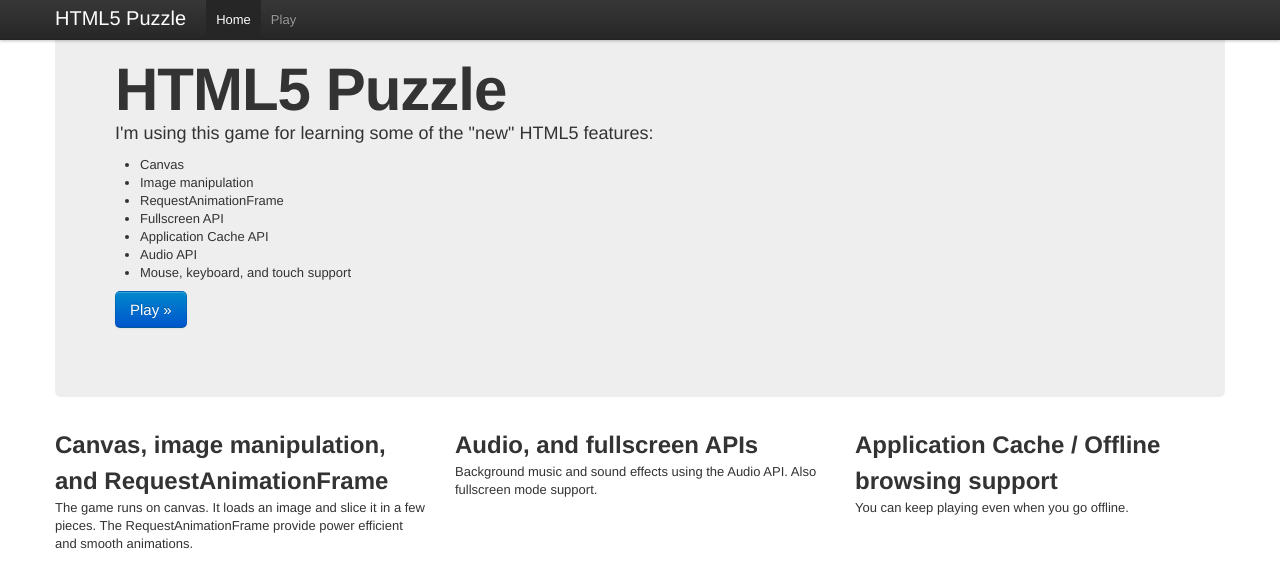
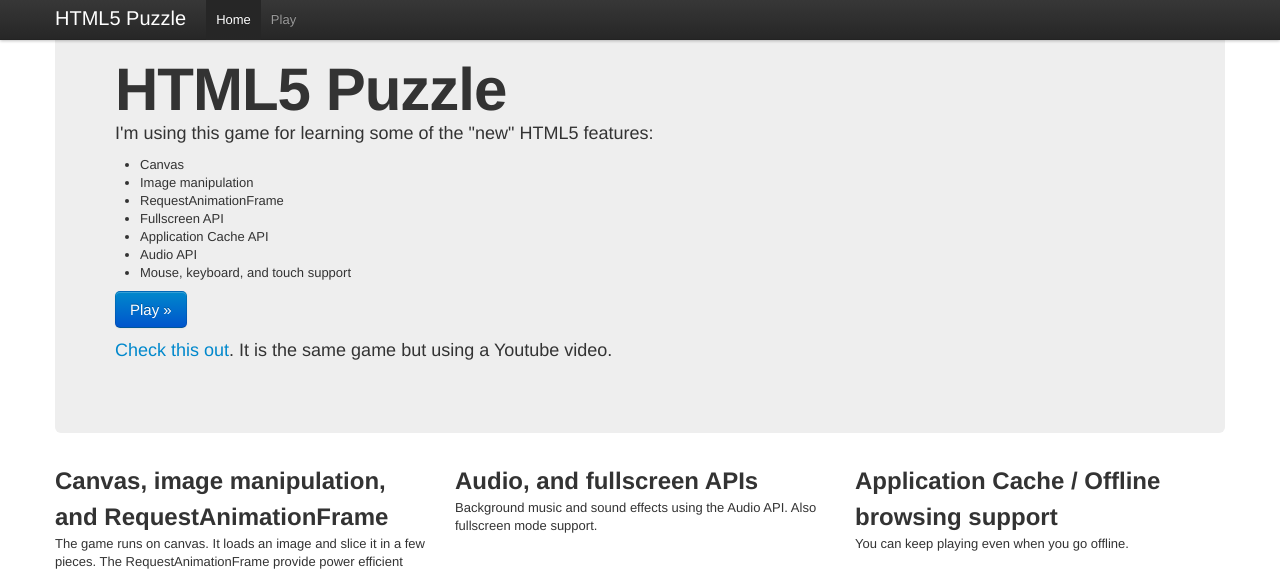
Before and after one commit to edse/puzzle, a plain HTML site: page index.html in a window 1280 px wide. Shown: the top 572 px of the page. Drawn offline with nearby package versions, Linux system fonts and the light colour scheme.

Commit message:
add link to video puzzle

```diff
--- a/index.html
+++ b/index.html
@@ -69,7 +69,7 @@
           <li>Mouse, keyboard, and touch support</li>
         </ul>
         <p><a class="btn btn-primary btn-large" href="javascript: start();">Play &raquo;</a></p>
-
+        <p><a href="http://videopuzzle.appspot.com">Check this out</a>. It is the same game but using a Youtube video.</p>
       </div>
 
       <!-- Example row of columns -->
```
